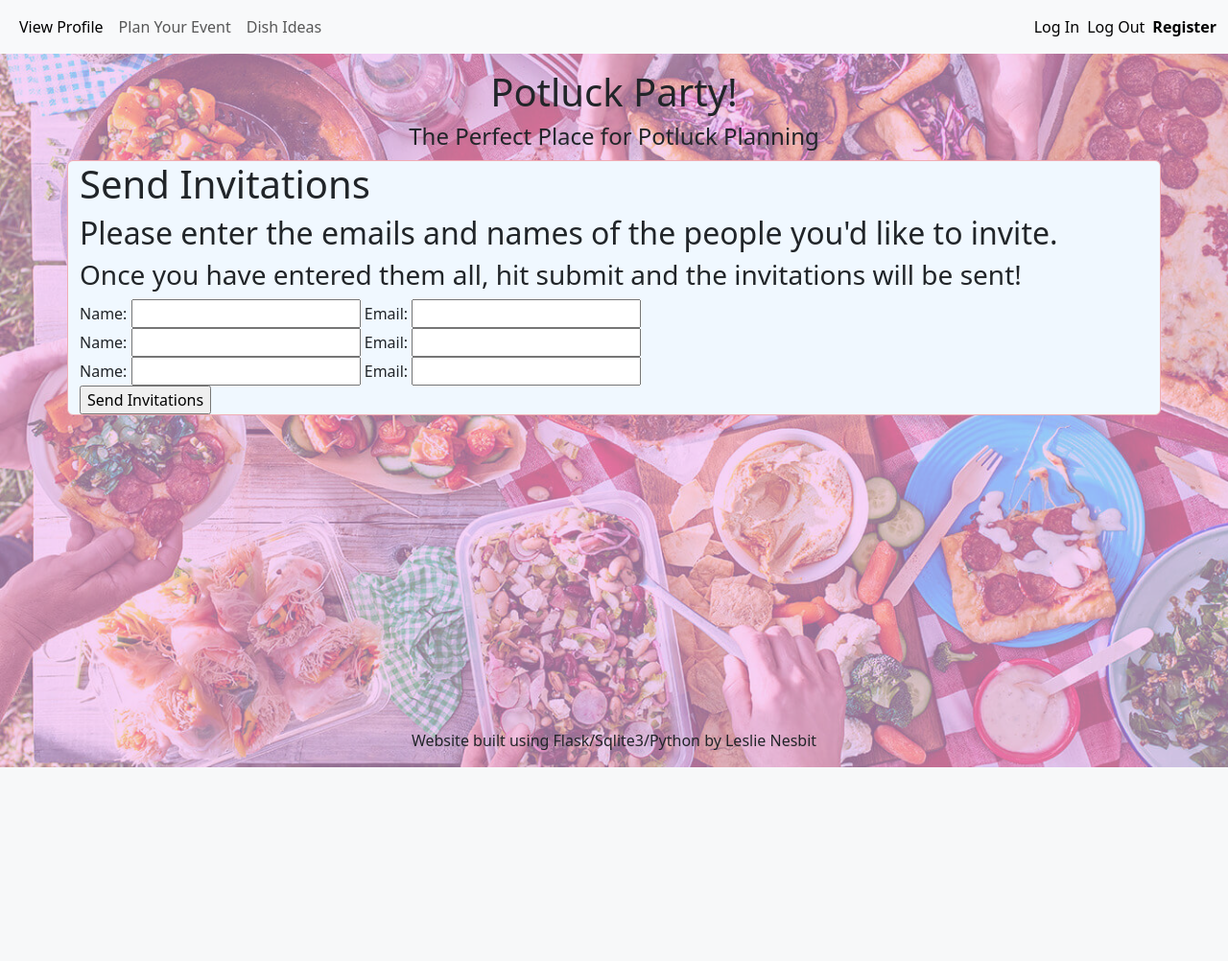
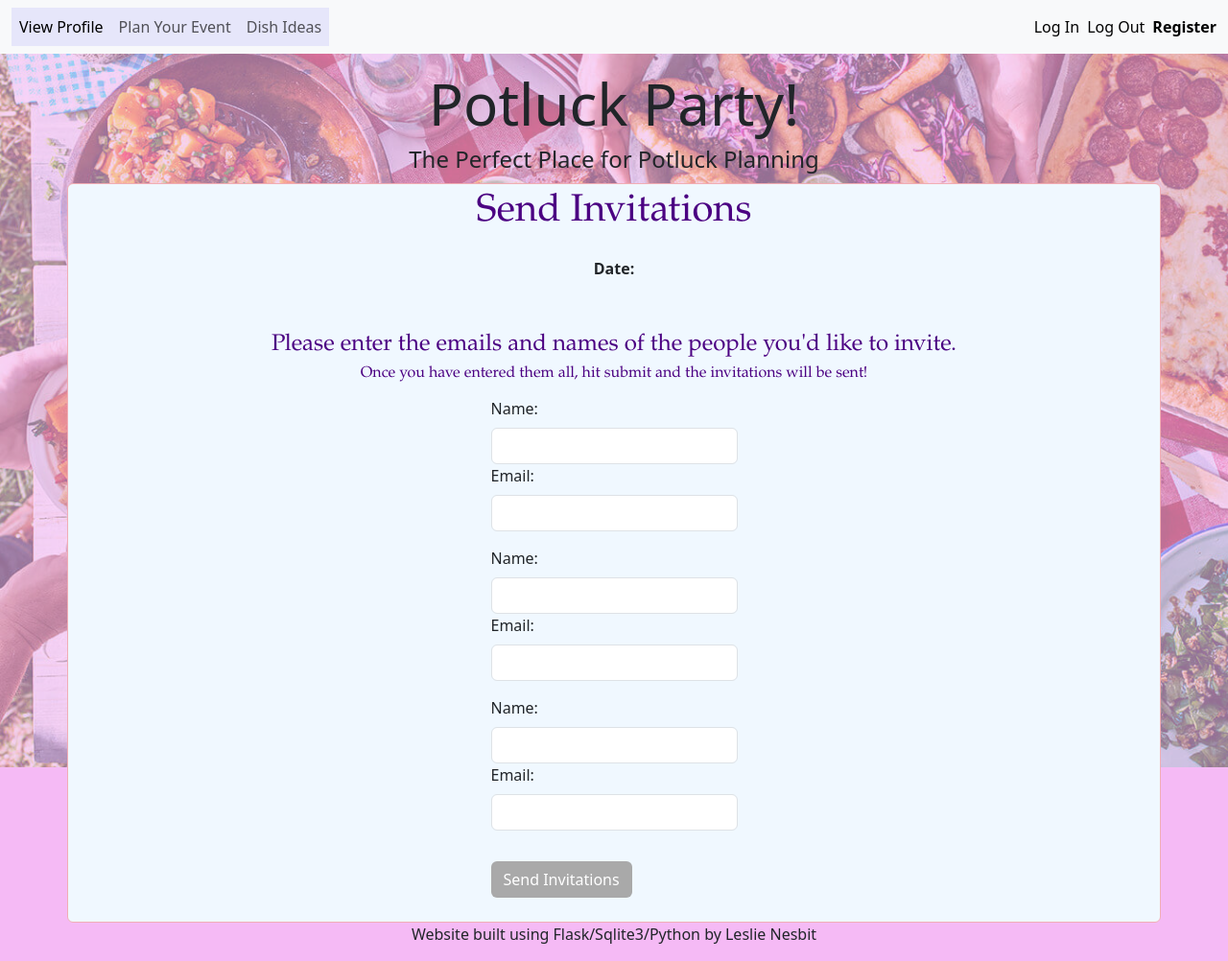
Before and after one commit to LeelooDawn/Final-Project, a Python web app: template templates/events/confirm.html in a window 1280 px wide. Shown: the whole page at 96% size. Before the commit the page ends 800 px from the top, so only its background shows below. Run offline with Jinja, Linux system fonts and the light colour scheme; the template is opened without the code that fills it, so the values that code supplies are empty.

Commit message:
CSS on html pages

```diff
--- a/static/style.css
+++ b/static/style.css
@@ -1,5 +1,15 @@
 body {
   background-color: rgb(245, 186, 245);
+}
+
+a {
+  text-decoration: none;
+  color: white;
+}
+
+ul {
+  background-color: lavender;
+  list-style: none;
 }
 
 .main-container {
@@ -19,3 +29,42 @@ body {
   background-size: cover;
   z-index: -1;
 }
+.header {
+  font-size: 60px;
+  font-style: bold;
+}
+.profilename,
+.recipes {
+  font-family: Garamond;
+  color: indigo;
+  margin: 5px auto;
+}
+
+.centerbtn {
+  display: flex;
+  justify-content: center;
+}
+
+.profilebtn,
+.recipebtn {
+  background-color: darkgrey;
+  margin-bottom: 10px;
+  color: white;
+}
+
+.profilebtn:hover,
+.recipebtn:hover {
+  background-color: darkslategrey;
+  transition: 0.7s;
+  color: white;
+}
+
+.recipesearch {
+  margin: 5px auto;
+}
+
+.eventcontainer {
+  display: flex;
+  justify-content: center;
+  margin: 15px auto;
+}
--- a/templates/email_template.html
+++ b/templates/email_template.html
@@ -17,7 +17,7 @@
     <link rel="stylesheet" href="/static/style.css" />
   </head>
   <body style="background-color: lightpink">
-    <div class="container-md" style="background-color: linen">
+    <div class="container-md mt-4" style="background-color: linen">
       <p class="lead">You've been invited!</p>
       <p>
         Hi {{ name }}! You're invited to {{ event_data.event_name }} by {{
@@ -27,7 +27,9 @@
       <p>Time: {{ formatted_datetime }}</p>
       <p>Location: {{ event_data.event_location }}</p>
       <p>Message: {{ event_data.event_theme }}</p>
-      <a href="{{ url_for('rsvp', event_id=event_id) }}">RSVP to this event</a>
+      <a href="{{ url_for('rsvp', event_id=event_id) }}"
+        >Click here to respond to this event</a
+      >
     </div>
   </body>
 </html>
--- a/templates/error.html
+++ b/templates/error.html
@@ -1,5 +1,5 @@
 {% extends "layout.html" %} {% block title %} Profile {% endblock %} {% block
 main %}
-<h1>{{ error }}</h1>
-<p>Please Try Again</p>
+<h1 class="text-center profilename">{{ error }}</h1>
+<p class="text-center">Please Try Again</p>
 {% endblock %}
--- a/templates/events/confirm.html
+++ b/templates/events/confirm.html
@@ -1,41 +1,91 @@
 {% extends "layout.html" %} {% block title %} Potluck Party: Confirm Event{%
 endblock %} {% block main %}
-<h1>Send Invitations</h1>
-<div>
+<h1 class="profilename text-center">Send Invitations</h1>
+<div class="grid gap-3 eventcontainer">
   {% for data in event_data %}
-  <h5>{{ data[1] }}</h5>
-  <h4>{{ data[3] }}</h4>
-  <h4>{{ data[4] }}</h4>
+  <div class="p-2 g-col-6"><strong>Title:</strong> {{ data[1] }}</div>
+  <div class="p-2 g-col-6"><strong>Location:</strong> {{ data[3] }}</div>
+  <div class="p-2 g-col-6"><strong>Theme:</strong> {{ data[4] }}</div>
   {% endfor %}
-  <h4>{{ formatted_datetime }}</h4>
+  <div class="p-2 g-col-6"><strong>Date:</strong> {{ formatted_datetime }}</div>
+</div>
+<div class="container eventcontainer">
+  <ul>
     {% for x,y in dishes_needed %}
     <li>You need {{ y }} of {{ x }}</li>
     {% endfor %}
+  </ul>
 </div>
-<h2>Please enter the emails and names of the people you'd like to invite.</h2>
-<h3>
+<h4 class="text-center profilename">
+  Please enter the emails and names of the people you'd like to invite.
+</h4>
+<h6 class="text-center profilename">
   Once you have entered them all, hit submit and the invitations will be sent!
-</h3>
+</h6>
+<div class="container eventcontainer">
   <form action="/confirm" method="post">
-  <div>
-    <label for="name">Name:</label>
-    <input type="text" name="name" id="name" required />
-    <label for="email">Email:</label>
-    <input type="email" id="email" name="email" required />
+    <div class="mb-3">
+      <label for="name" class="form-label">Name:</label>
+      <input
+        type="text"
+        name="name"
+        id="name"
+        id="numberofdishes"
+        class="form-control"
+        required
+      />
+      <label for="email" class="form-label">Email:</label>
+      <input
+        type="email"
+        id="email"
+        name="email"
+        id="numberofdishes"
+        class="form-control"
+        required
+      />
     </div>
-  <div>
-    <label for="name">Name:</label>
-    <input type="text" name="name" id="name1" required />
-    <label for="email">Email:</label>
-    <input type="email" id="email" name="email" required />
+    <div class="mb-3">
+      <label for="name" class="form-label">Name:</label>
+      <input
+        type="text"
+        name="name"
+        id="name1"
+        id="numberofdishes"
+        class="form-control"
+        required
+      />
+      <label for="email" class="form-label">Email:</label>
+      <input
+        type="email"
+        id="email"
+        name="email"
+        id="numberofdishes"
+        class="form-control"
+        required
+      />
     </div>
-  <div>
-    <label for="name">Name:</label>
-    <input type="text" name="name" id="name2" required />
-    <label for="email">Email:</label>
-    <input type="email" id="email" name="email" required />
+    <div class="mb-3">
+      <label for="name" class="form-label">Name:</label>
+      <input
+        type="text"
+        name="name"
+        id="name2"
+        id="numberofdishes"
+        class="form-control"
+        required
+      />
+      <label for="email" class="form-label">Email:</label>
+      <input
+        type="email"
+        id="email"
+        name="email"
+        id="numberofdishes"
+        class="form-control"
+        required
+      />
     </div>
-  <input type="submit" value="Send Invitations" />
+    <input type="submit" value="Send Invitations" class="btn profilebtn mt-3" />
   </form>
+</div>
 
 {% endblock %}
--- a/templates/layout.html
+++ b/templates/layout.html
@@ -59,7 +59,7 @@
     <div class="container main-container rounded border border-danger-subtle">
       <main>{% block main %} {% endblock %}</main>
     </div>
-    <footer class="fixed-bottom text-center">
+    <footer class="text-center">
       <p>Website built using Flask/Sqlite3/Python by Leslie Nesbit</p>
     </footer>
   </body>
```
Also changed, not shown: app.py (+16 -15 lines), templates/events.html (+7 -3 lines), templates/events/newevent.html (+54 -20 lines), templates/index.html (+14 -13 lines), templates/recipes.html (+8 -6 lines), potluck.db, 1 other file. Lines whose indentation alone changed are shown as unchanged.
